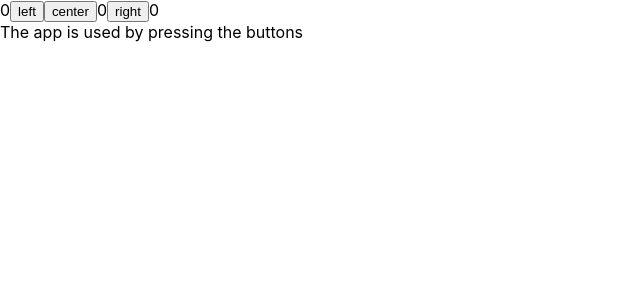
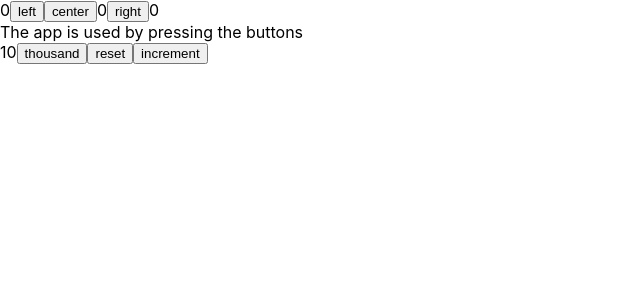
Before and after one commit to jjgar11/JS-Fullstack, a React (Create React App) app in the folder Example/part1/: page / in a window 1280 px wide. Shown: the top 300 px of the page, without its empty margins (0-640 px from the left). Built offline with nearby package versions, Linux system fonts and the light colour scheme.

Commit message:
Another way to use event handlers

```diff
--- a/Example/part1/src/App2.js
+++ b/Example/part1/src/App2.js
@@ -20,11 +20,20 @@ const Button = ({ handleButton, side }) => {
 	)
 }
 
+const Button2 = ({ handleButton, text }) => {
+	return(
+		<button onClick={handleButton}>
+			{text}
+		</button>
+	)
+}
+
 const App = () => {
 	const [click, setClick] = useState({
 		left: 0, right: 0, center: 0
 	})
 	const [allClicks, setAll] = useState([])
+	const [value, setValue] = useState(10)
 
 	const handleClick = (button) => () => {
 		setClick({...click, [button]: click[button] + 1})
@@ -32,6 +41,7 @@ const App = () => {
 	}
 
 	return (
+		<>
 		<div>
 			{click.left}
 			<Button handleButton={handleClick} side='left' />
@@ -41,6 +51,13 @@ const App = () => {
 			{click.right}
 			<History allClicks={allClicks} />
 		</div>
+		<div>
+			{value}
+			<Button2 handleButton={() => setValue(1000)} text={'thousand'} />
+			<Button2 handleButton={() => setValue(0)} text={'reset'} />
+			<Button2 handleButton={() => setValue(value+1)} text={'increment'} />
+		</div>
+		</>
 	)
 }
 
```
